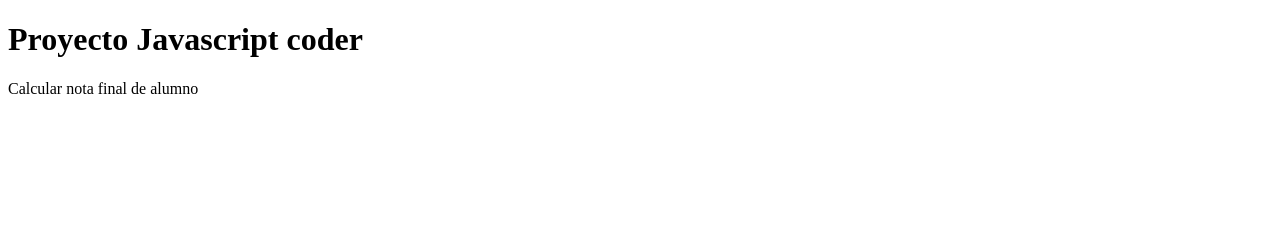
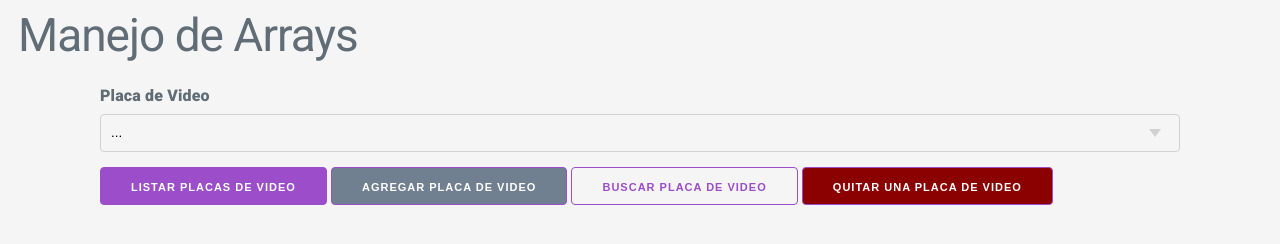
Before and after one commit to nicolasluna1991/Js__CoderHouse, a plain HTML site: page index.html in a window 1280 px wide. Drawn offline with nearby package versions, Linux system fonts and the light colour scheme.

Commit message:
Entrega del desafio incluyendo arrays

```diff
--- /dev/null
+++ b/estilos.css
@@ -0,0 +1,18 @@
+@import url('https://fonts.googleapis.com/css2?family=Roboto:wght@400;900&display=swap');
+
+body {
+    background-color: whitesmoke;
+    font-family: 'Roboto', Arial, Helvetica, sans-serif;
+    padding-left: 10px;
+    padding-right: 10px;
+}
+
+.button-delete {
+    background-color: darkred !important;
+    color: white !important;
+}
+
+.button-grey {
+    background-color: slategray !important;
+    color: white !important;
+}
--- a/index.html
+++ b/index.html
@@ -1,11 +1,13 @@
-<!DOCTYPE html>
+<!-- <!DOCTYPE html>
 <html lang="en">
 <head>
     <meta charset="UTF-8">
     <meta http-equiv="X-UA-Compatible" content="IE=edge">
     <meta name="viewport" content="width=device-width, initial-scale=1.0">
     <title>Javascript</title>
-    <script defer src="./javascript/main.js"></script>
+    <script defer src="./javascript/arrays.js"></script>
+    <script defer src="./javascript/arraysproductos.js"></script>
+    <script defer src="./javascript/variables.js"></script>
 </head>
 <body>
     <div>
@@ -16,3 +18,41 @@
 
 </body>
 </html>
+-->
+<!DOCTYPE html>
+<html lang="es">
+<head>
+    <meta charset="UTF-8">
+    <title>Arrays - Coderhouse</title>
+    <meta name="viewport" content="width=device-width, initial-scale=1.0">
+    <link rel="stylesheet" href="https://cdnjs.cloudflare.com/ajax/libs/milligram/1.4.1/milligram.css">
+    <link rel="stylesheet" href="estilos.css">
+    <script src="/javascript/variables.js"></script>
+    <script defer src="javascript/arrays.js"></script>
+</head>
+<body>
+    <h1>Manejo de Arrays</h1>
+    <article class="container">
+        <div class="parent">
+            <div>
+                <label for="selectPais">Placa de Video</label>
+                <select id="selectPais" name="selectPais">
+                    <option value="" selected disabled>...</option>
+                    <option value="">RTX 3060 12GB GDDR6</option>
+                    <option value="">RTX 3070 8GB GDDR6</option>
+                    <option value="">RTX 3080 10GB GDDR6</option>
+                    <option value="">RX 6700 XT 12GB GDDR6</option>
+                    <option value="">RX 6800 XT 16GB GDDR6</option>
+
+                </select>
+            </div>
+            <footer>
+                <button class="button" onclick="listarPlacaVideo()">LISTAR PLACAS DE VIDEO</button>
+                <button class="button button-grey" onclick="agregarPlacaVideo()">AGREGAR PLACA DE VIDEO</button>
+                <button class="button button-outline" onclick="buscarPlacaVideo()">BUSCAR PLACA DE VIDEO</button>
+                <button class="button button-delete" onclick="quitarPlacaVideo()">QUITAR UNA PLACA DE VIDEO</button>
+            </footer>
+        </div>
+    </article>
+</body>
+</html>
--- /dev/null
+++ b/javascript/arrays.js
@@ -0,0 +1,33 @@
+function listarPlacaVideo() {
+    for (let i = 0; i < placaVideo.length; i++) {
+        console.log(placaVideo[i])
+    }
+}
+
+function agregarPlacaVideo() {
+    let nuevaPlacaVideo = prompt("Ingresa una nueva placa de video:")
+    let resultado = placaVideo.includes(nuevaPlacaVideo)
+        if (resultado === false) {
+            placaVideo.push(nuevaPlacaVideo)
+            console.table(placaVideo)
+        } else {
+            console.warn("La placa de video ya existe en el array.")
+        }
+}
+
+function buscarPlacaVideo() {
+    placaVideo.pop()
+    console.table(placaVideo)
+}
+
+function quitarPlacaVideo() {
+    let posicion = prompt("Indica la placa de video a quitar:")
+    let indice = placaVideo.indexOf(posicion)
+    if (indice > -1) {
+        let resultado = placaVideo.splice(indice, 1)
+        console.log(resultado)
+        console.table(placaVideo)
+    } else {
+        console.warn("No se ha encontrado la placa de video:", posicion)
+    }
+}
--- /dev/null
+++ b/javascript/variables.js
@@ -0,0 +1,5 @@
+const IVA = 1.21
+const placaVideo = ['RTX 3060 12GB GDDR6', 'RTX 3070 8GB GDDR6', 'RTX 3080 10GB GDDR6', 'RX 6700 XT 12GB GDDR6', 'RX 6800 XT 16GB GDDR6',]
+
+const productos = []
+const carrito = []
```
Also changed, not shown: javascript/arraysproductos.js (added, +28 -0 lines), javascript/main.js (line endings or trailing spaces).
